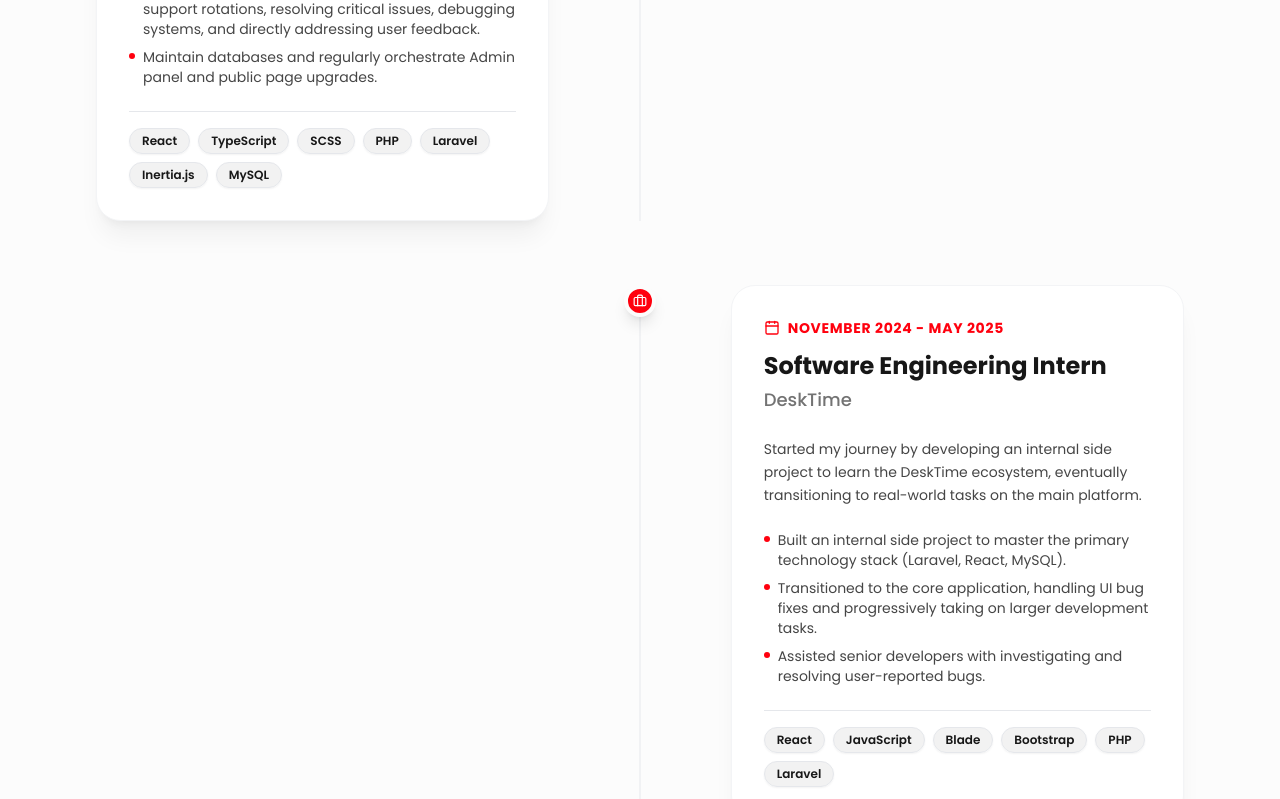
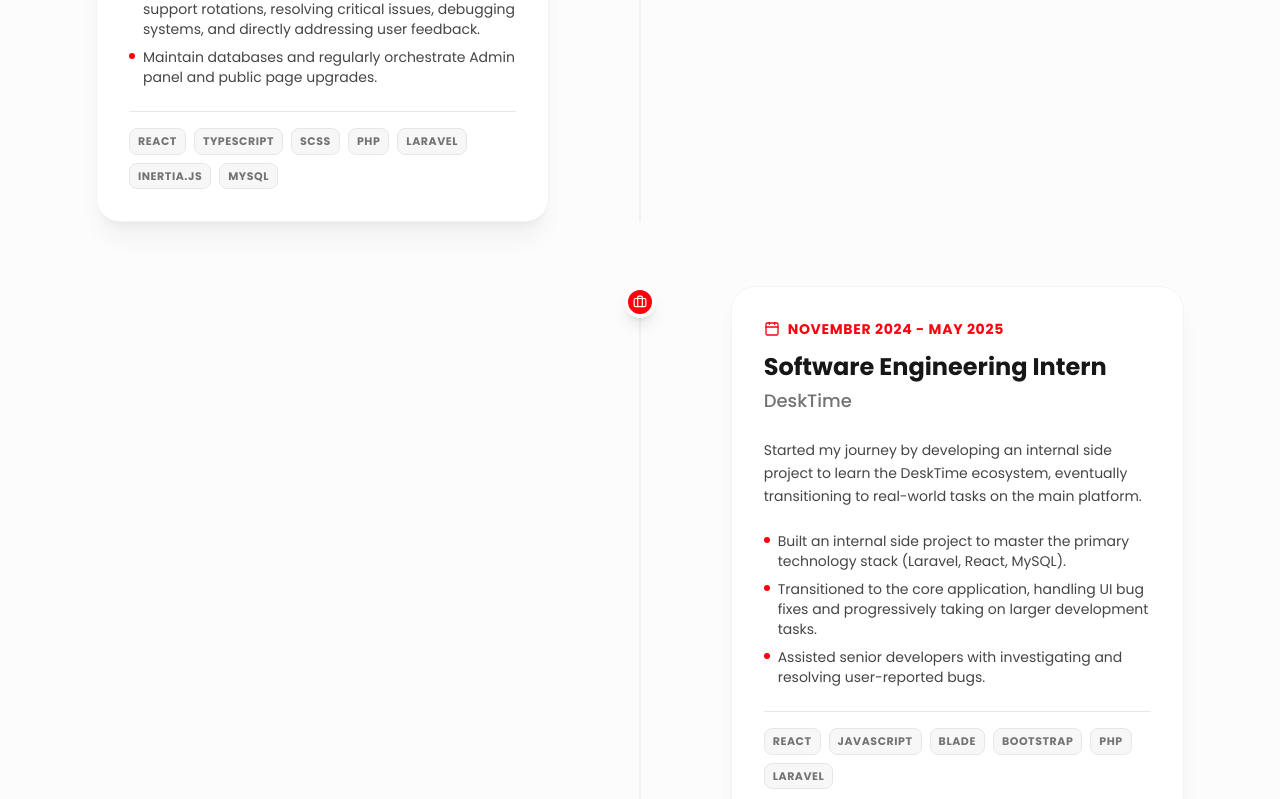
Before and after one commit to fur1ozz/portfolio, a React (Vite) app: page /experience in a window 1280 px wide. Shown: the part 781-1580 px from the top of the page. Built offline with nearby package versions, Linux system fonts and the light colour scheme.

Commit message:
Update experience badges

```diff
--- a/src/pages/Experience/Experience.jsx
+++ b/src/pages/Experience/Experience.jsx
@@ -44,7 +44,7 @@
 
                         <div className="flex flex-wrap gap-2 pt-4 border-t border-gray-200 dark:border-white/10">
                             {tech.map((t, index) => (
-                                <span key={index} className="px-3 py-1 bg-black/5 dark:bg-white/5 border border-gray-200 dark:border-white/5 rounded-full text-xs font-semibold text-theme-text shadow-sm">
+                                <span key={index} className="inline-flex items-center px-2 py-1 bg-black/[0.03] dark:bg-white/[0.04] border border-gray-200 dark:border-white/10 rounded-lg text-[11px] font-bold uppercase tracking-wider text-theme-muted hover:text-theme-text hover:border-accent/40 transition-colors">
                                     {t}
                                 </span>
                             ))}
```
